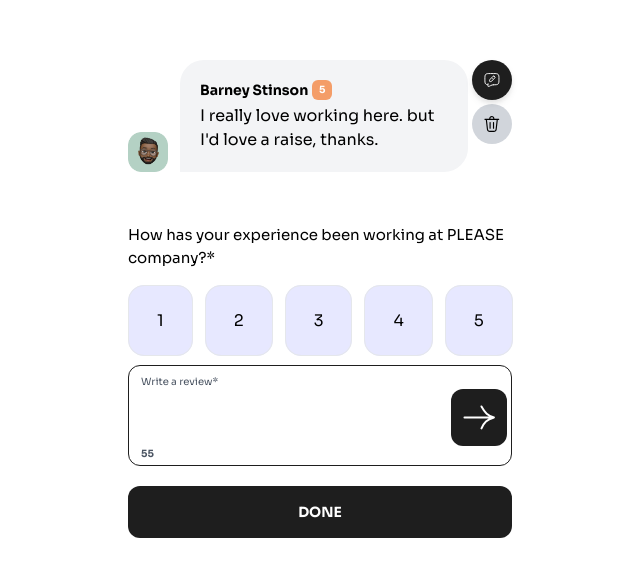
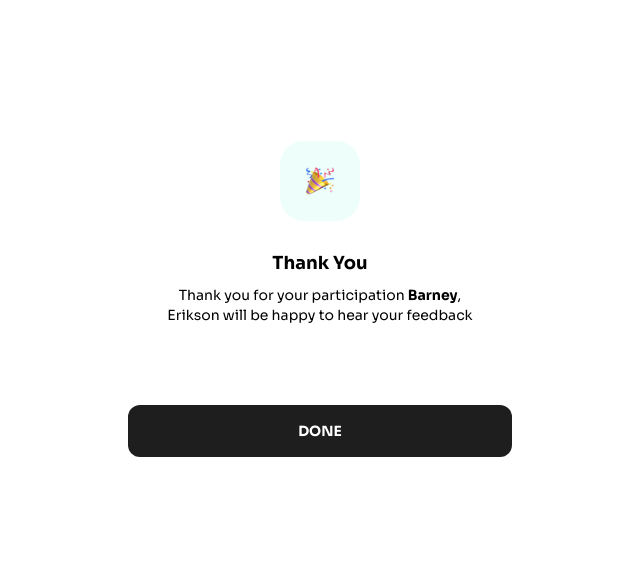
Before and after one commit to soclarence/Team-Feedback-App, a React (Create React App) app: page / in a window 1280 px wide. Shown: the part 101-678 px from the top of the page, without its empty margins (320-960 px from the left). Built offline with nearby package versions, Linux system fonts and the light colour scheme.

Commit message:
complete thank you page ui

```diff
--- a/src/App.js
+++ b/src/App.js
@@ -1,10 +1,12 @@
 import './App.css';
 import EnterFeedBack from './Components/Pages/EnterFeedback';
+import ThankYou from './Components/Pages/ThankYou';
 
 function App() {
   return (
     <div>
-      <EnterFeedBack />
+      {/* <EnterFeedBack /> */}
+      <ThankYou />
     </div>
   );
 }
--- /dev/null
+++ b/src/Components/Pages/ThankYou.jsx
@@ -0,0 +1,26 @@
+import Confetti from "../../img/confetti.png"
+import MainButton from "../Buttons/MainButton";
+
+function thankYou() {
+    return(
+        <div className="w-full flex flex-col justify-center items-center h-screen">
+            <div className="flex flex-col justify-center items-center">
+                <div className="bg-brightGreen w-20 h-20 rounded-3xl flex justify-center items-center">
+                    <img className="object-cover w-7 h-7" src={Confetti} alt="thank you" />
+                </div>
+
+                <div className="text-center w-96 pt-7">
+                    <p className="font-bold text-lg">Thank You</p>
+                    <p className="pt-2 px-8 text-sm">Thank you for your participation <span className="font-bold">Barney</span>,
+                        Erikson will be happy to hear your feedback</p>
+                </div>
+
+                <div className="pt-10 mt-10">
+                    <MainButton />
+                </div>
+            </div>
+        </div>
+    )
+}
+
+export default thankYou;
--- a/tailwind.config.js
+++ b/tailwind.config.js
@@ -15,7 +15,8 @@ module.exports = {
         'brightBlue': '#E7E8FF',
         'mainOrange': '#F49D68',
         'mainBlue': '#767DE8',
-        'mainBlack': '#1E1E1E'
+        'mainBlack': '#1E1E1E',
+        'brightGreen' : '#EEFFFB'
       }
     },
   },
```
Also changed, not shown: src/img/confetti.png (added).
